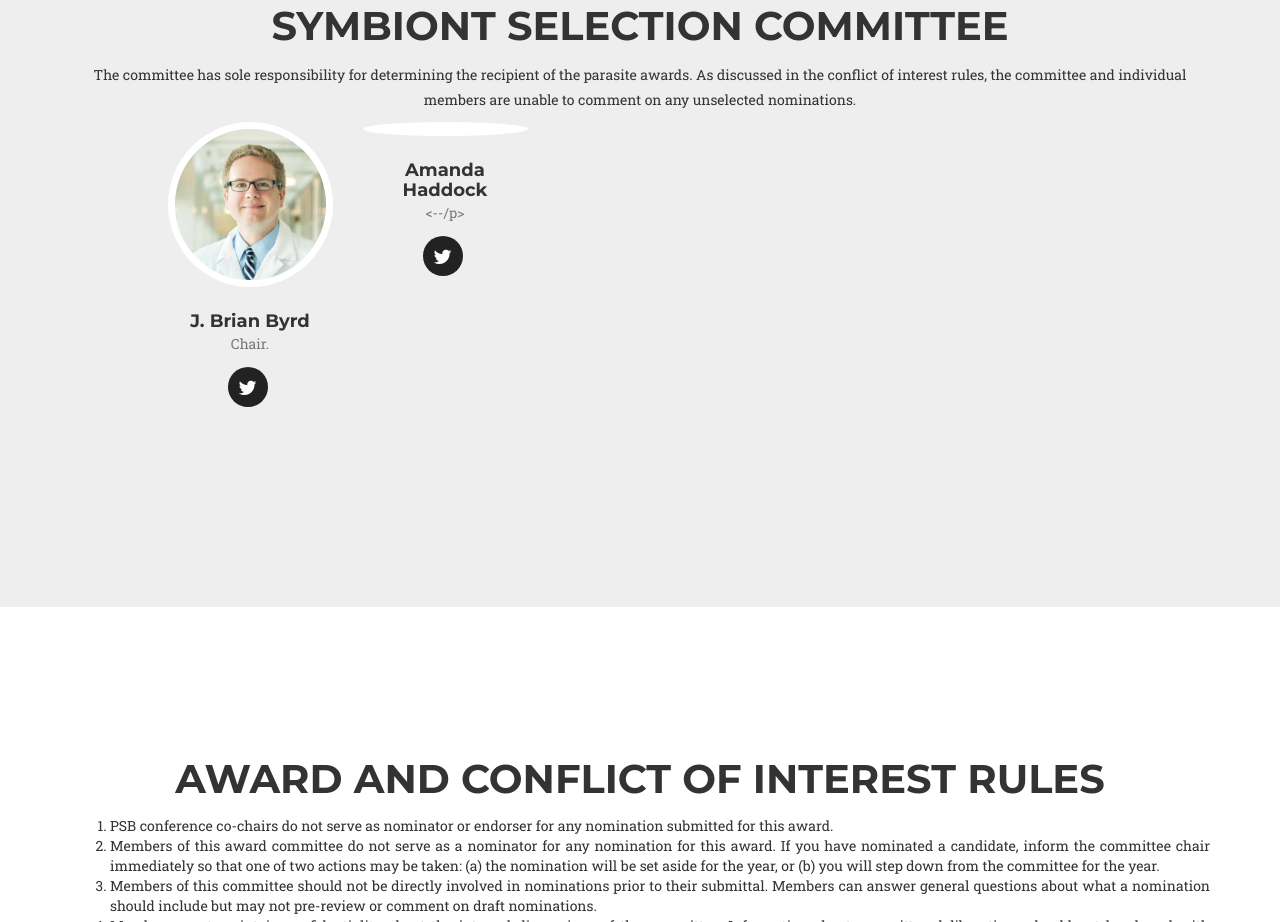
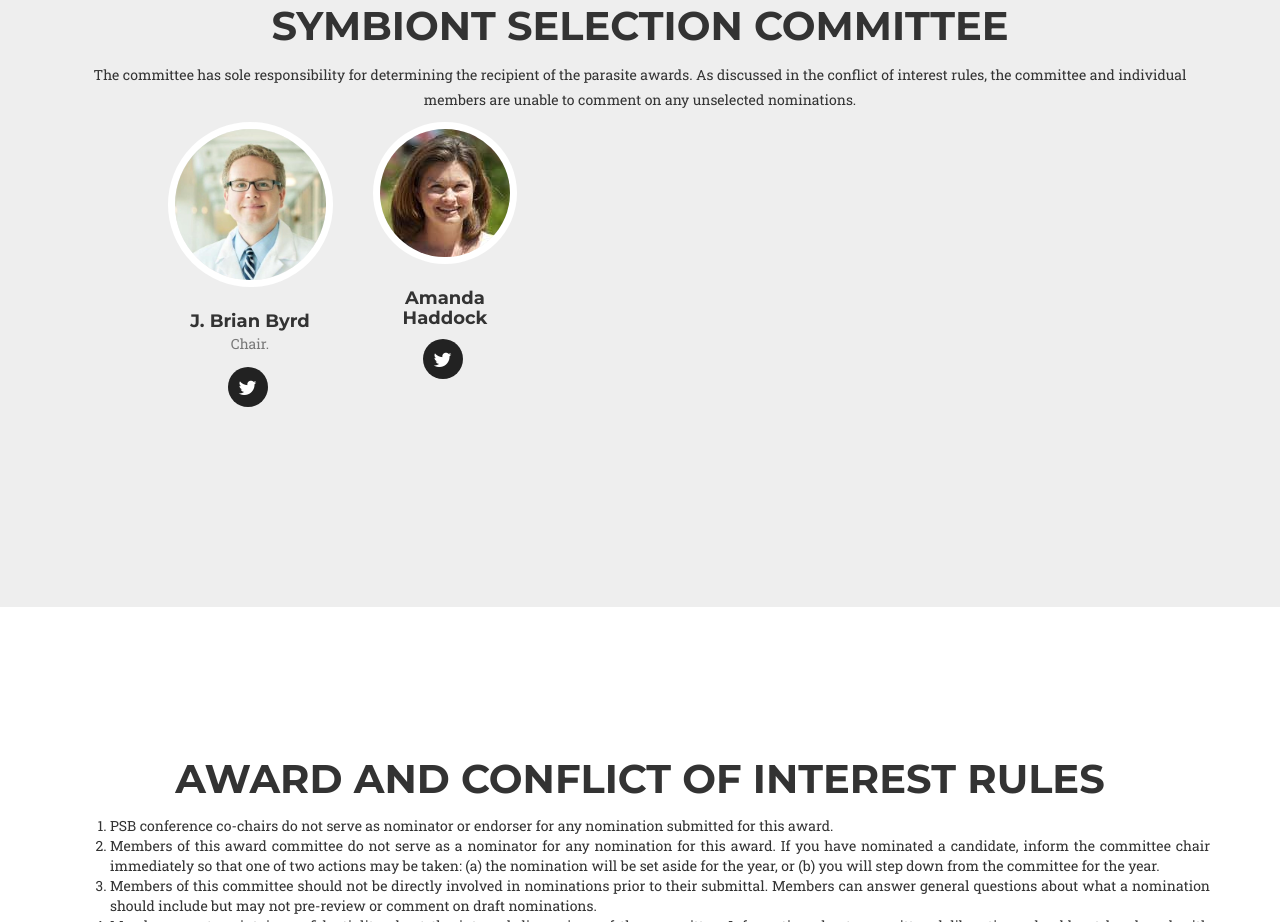
Before and after one commit to rp-award/symbiont-website, a website: page index.html in a window 1280 px wide. Shown: the part 3420-4342 px from the top of the page. Drawn offline with nearby package versions, Linux system fonts and the light colour scheme; a web font is replaced by a local one.

Commit message:
fix broken link

```diff
--- a/index.html
+++ b/index.html
@@ -345,9 +345,9 @@
                 </div>
                 <div class="col-sm-2">
                     <div class="team-member">
-                        <img src="img/team/amanda.png" class="img-responsive img-circle" alt="">
+                        <img src="img/team/amanda.jpg" class="img-responsive img-circle" alt="">
                         <h4>Amanda Haddock</h4>
-                        <p class="text-muted"><!--Award Cycles 2017-2019.*--><--/p>
+                        <p class="text-muted"><!--Award Cycles 2017-2019.*--></p>
                         <ul class="list-inline social-buttons">
                             <li><a href="http://twitter.com/AmandaHaddock"><i class="fa fa-twitter"></i></a></li>
                         </ul>
```
